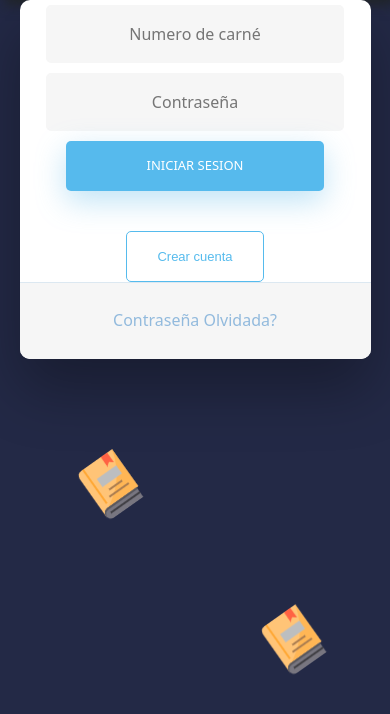
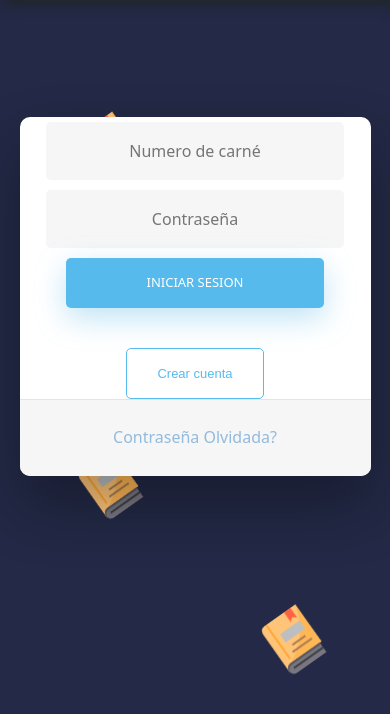
Before and after one commit to Mau5trakt/biblodb, a Flask app: page /iniciar in a window 390 px wide. Shown: the part 82-796 px from the top of the page. Run offline with Flask 2, Linux system fonts and the light colour scheme; some libraries are stand-ins or nearby versions.

Commit message:
added media querys to make it responsive

```diff
--- a/static/style.css
+++ b/static/style.css
@@ -24,13 +24,27 @@ a {
     margin: 40px 8px 10px 8px;
     color: #cccccc;
   }
+
+  @media screen and (max-width: 1400px) {
+    .wrapper1{
+      margin-top: 8%;
+    }
+  }
+  @media screen and (max-width: 800px) {
+    .wrapper1{
+      margin-top: 30%;
+    }
+  }
+
+
+
 .wrapper {
     display: flex;
     align-items: center;
     flex-direction: column;
-    /*justify-content: center;*/
+    justify-content: center;
     width: 100%;
-    /*min-height: 100%;*/
+  position: relative;
   }
 
   #formContent {
```
